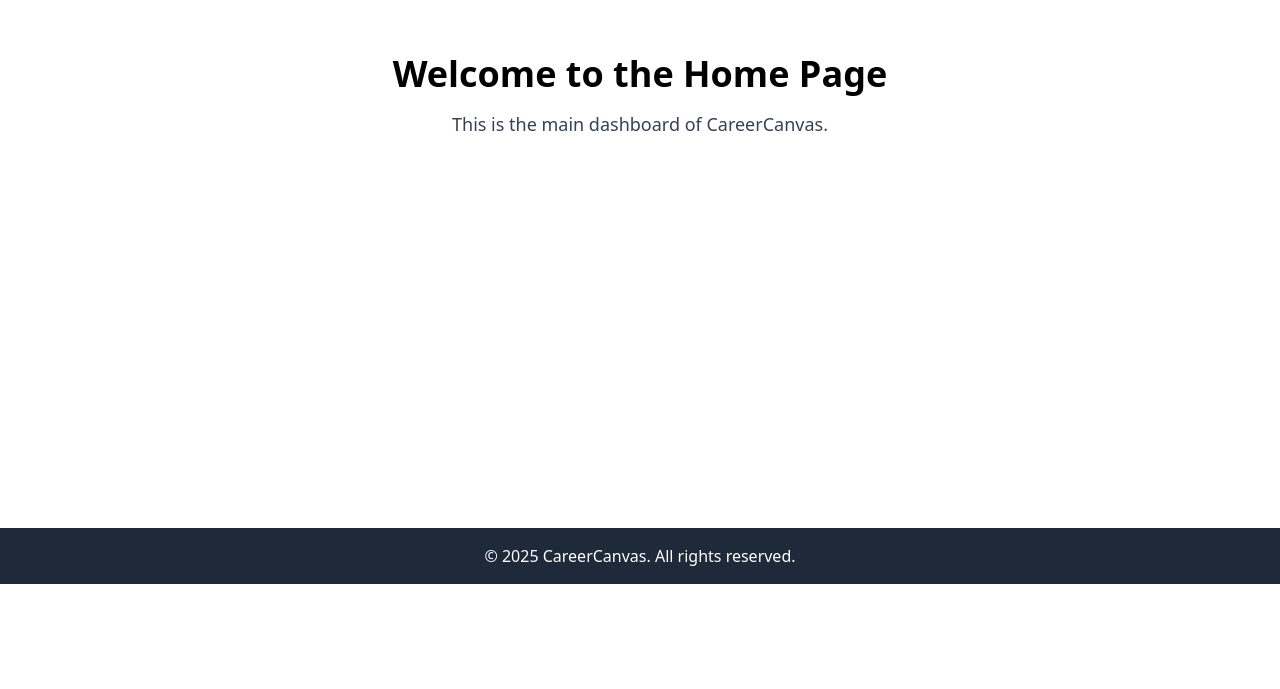
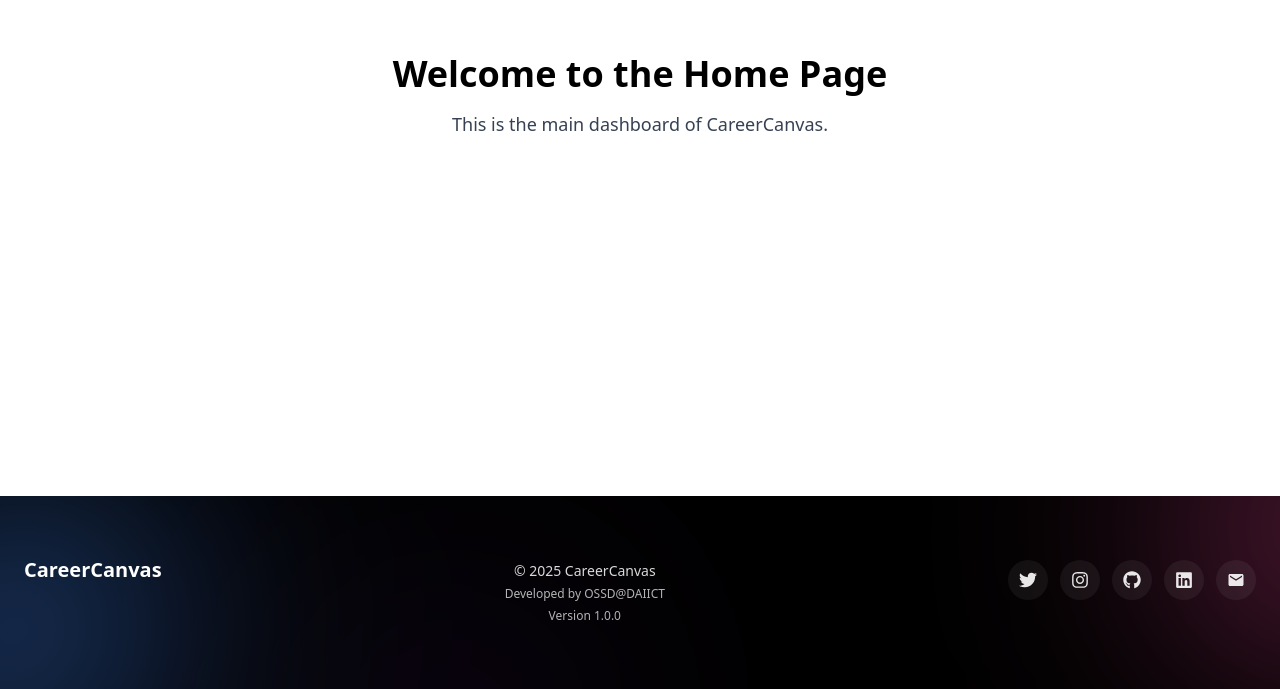
Before and after one commit to ossdaiict/SLoP5.0-Career-Canvas, a React (Vite) app: page /home in a window 1280 px wide. Shown: the part 368-1057 px from the top of the page. Before the commit the page ends 952 px from the top, so only its background shows below. Built offline with nearby package versions, Linux system fonts and the light colour scheme.

Commit message:
Add Footer Component #2

```diff
--- a/package.json
+++ b/package.json
@@ -14,6 +14,7 @@
     "lucide-react": "^0.546.0",
     "react": "^19.1.1",
     "react-dom": "^19.1.1",
+    "react-icons": "^5.5.0",
     "react-router-dom": "^7.9.3"
   },
   "devDependencies": {
--- a/src/components/Footer/Footer.jsx
+++ b/src/components/Footer/Footer.jsx
@@ -1,7 +1,63 @@
-export default function  Footer(){
-    return (
-        <footer className="bg-gray-800 text-white p-4 mt-8">
-            <p className="text-center">&copy; 2025 CareerCanvas. All rights reserved.</p>
-        </footer>
-    );
+import { FaTwitter, FaInstagram, FaGithub, FaLinkedin } from "react-icons/fa";
+import { MdEmail } from "react-icons/md";
+import "../styles/footer.css";
+
+export default function Footer() {
+  return (
+    <footer className="cc-footer" role="contentinfo">
+
+      <div aria-hidden className="pointer-events-none absolute inset-0 overflow-hidden">
+        <div className="cc-footer-blob cc-blob-blue" />
+        <div className="cc-footer-blob cc-blob-red" />
+        <div className="cc-footer-blob cc-blob-deep" />
+        <div className="cc-footer-topline" />
+      </div>
+
+      <div className="cc-container">
+        <div className="cc-row">
+          <div className="flex-shrink-0">
+            <div className="cc-title">CareerCanvas</div>
+          </div>
+
+          <div className="cc-center">
+            <div className="font-medium">© 2025 CareerCanvas</div>
+            <div className="muted">Developed by OSSD@DAIICT</div>
+            <div className="muted">Version 1.0.0</div>
+          </div>
+
+          <div className="cc-social" role="navigation">
+            <IconLink href="https://x.com/gdgdaiict" label="Twitter" extraClass="">
+              <FaTwitter />
+            </IconLink>
+            <IconLink href="https://www.instagram.com/gdg.daiict/" label="Instagram" extraClass="">
+              <FaInstagram />
+            </IconLink>
+            <IconLink href="https://github.com/ossdaiict/SLoP5.0-Career-Canvas" label="GitHub" extraClass="">
+              <FaGithub />
+            </IconLink>
+            <IconLink href="https://www.linkedin.com/company/gdg-on-campus-daiict/" label="LinkedIn" extraClass="">
+              <FaLinkedin />
+            </IconLink>
+            <IconLink href="mailto:dsc@dau.ac.in" label="Email" extraClass="">
+              <MdEmail />
+            </IconLink>
+          </div>
+        </div>
+      </div>
+    </footer>
+  );
 }
+
+function IconLink({ href, label, children, extraClass = "" }) {
+  return (
+    <a
+      href={href}
+      target="_blank"
+      rel="noopener noreferrer"
+      aria-label={label}
+      className={`cc-iconlink ${extraClass}`}
+    >
+      <span className="cc-icon">{children}</span>
+    </a>
+  );
+}
--- a/src/components/Header/Header.jsx
+++ b/src/components/Header/Header.jsx
@@ -15,7 +15,7 @@
   }, []);
 
   return (
-    <header className="bg-blue-600 text-white p-4 relative z-30">
+    <header className="text-white p-4 relative z-30" style={{ backgroundColor: "#0e0e0eff" }}>
         {!isMobile && (
             <nav className="flex items-center text-lg">
                 <Link to="/" className="font-bold text-2xl hover:text-gray-200">
@@ -49,7 +49,7 @@
             </button>
 
             {open && (
-            <div className="absolute left-0 right-0 top-full bg-blue-600 px-4 py-3 shadow-lg">
+            <div className="absolute left-0 right-0 top-full px-4 py-3 shadow-lg" style={{ backgroundColor: "#0e0e0eff" }}>
                 <nav className="flex flex-col gap-2">
                     <Link
                         to="/home"
--- /dev/null
+++ b/src/components/styles/footer.css
@@ -0,0 +1,166 @@
+:root{
+  --cc-footer-bg: #000;
+  --cc-blob-blue: rgba(66,134,244,0.95);
+  --cc-blob-blue-mid: rgba(66,134,244,0.45);
+  --cc-blob-blue-soft: rgba(66,134,244,0.15);
+
+  --cc-blob-red: rgba(236,72,153,0.92);
+  --cc-blob-red-mid: rgba(236,72,153,0.4);
+  --cc-blob-red-soft: rgba(236,72,153,0.12);
+
+  --cc-blob-deep: rgba(88,24,141,0.8);
+  --cc-blob-deep-mid: rgba(88,24,141,0.25);
+}
+
+@keyframes cc-driftA {
+  0% { transform: translate(-30%, -20%) scale(1) rotate(0deg); }
+  50% { transform: translate(10%, 10%) scale(1.05) rotate(6deg); }
+  100% { transform: translate(-30%, -20%) scale(1) rotate(0deg); }
+}
+@keyframes cc-driftB {
+  0% { transform: translate(40%, 10%) scale(1) rotate(0deg); }
+  50% { transform: translate(-5%, -15%) scale(1.06) rotate(-6deg); }
+  100% { transform: translate(40%, 10%) scale(1) rotate(0deg); }
+}
+@keyframes cc-driftC {
+  0% { transform: translate(0%, 50%) scale(1) rotate(0deg); }
+  50% { transform: translate(-10%, 20%) scale(1.02) rotate(4deg); }
+  100% { transform: translate(0%, 50%) scale(1) rotate(0deg); }
+}
+
+@media (prefers-reduced-motion: reduce) {
+  .cc-footer .cc-footer-blob { animation: none !important; }
+}
+
+.cc-footer {
+  position: relative;
+  color: #fff;
+  background: var(--cc-footer-bg);
+  overflow: visible;
+}
+
+.cc-footer .cc-footer-blob {
+  position: absolute;
+  pointer-events: none;
+  width: 520px;
+  height: 520px;
+  border-radius: 50%;
+  filter: blur(100px);
+  opacity: 0.7;
+  mix-blend-mode: screen;
+}
+
+.cc-footer .cc-blob-blue {
+  background: radial-gradient(circle at 30% 30%,
+    var(--cc-blob-blue) 0%,
+    var(--cc-blob-blue-mid) 20%,
+    var(--cc-blob-blue-soft) 40%,
+    transparent 60%);
+  left: -12%;
+  top: -18%;
+  transform: translate(-30%, -20%);
+  animation: cc-driftA 18s ease-in-out infinite;
+}
+.cc-footer .cc-blob-red {
+  background: radial-gradient(circle at 70% 70%,
+    var(--cc-blob-red) 0%,
+    var(--cc-blob-red-mid) 18%,
+    var(--cc-blob-red-soft) 38%,
+    transparent 60%);
+  right: -10%;
+  bottom: -12%;
+  transform: translate(40%, 10%);
+  animation: cc-driftB 22s ease-in-out infinite;
+}
+.cc-footer .cc-blob-deep {
+  background: radial-gradient(circle at 50% 55%,
+    var(--cc-blob-deep) 0%,
+    var(--cc-blob-deep-mid) 25%,
+    transparent 55%);
+  left: 20%;
+  bottom: -30%;
+  width: 420px;
+  height: 420px;
+  filter: blur(120px);
+  opacity: 0.55;
+  transform: translate(0%, 50%);
+  animation: cc-driftC 28s ease-in-out infinite;
+}
+
+.cc-footer .cc-footer-topline {
+  position: absolute;
+  left: 0;
+  right: 0;
+  top: 8px;
+  height: 1px;
+  opacity: 0.06;
+  background: linear-gradient(90deg, rgba(255,255,255,0.05), rgba(255,255,255,0));
+  pointer-events: none;
+}
+
+.cc-footer .cc-container {
+  position: relative;
+  max-width: 96rem;
+  margin: 0 auto;
+  padding: 4rem 1.5rem;
+}
+
+.cc-footer .cc-row {
+  display: flex;
+  flex-direction: column;
+  gap: 1.5rem;
+  align-items: center;
+  justify-content: space-between;
+}
+@media (min-width: 768px) {
+  .cc-footer .cc-row {
+    flex-direction: row;
+    align-items: flex-start;
+  }
+}
+
+.cc-footer .cc-title {
+  color: #fff;
+  font-size: 1.25rem;
+  font-weight: 600;
+  line-height: 1;
+}
+
+.cc-footer .cc-center {
+  text-align: center;
+  color: rgba(255,255,255,0.85);
+  font-size: 0.875rem;
+}
+.cc-footer .cc-center .muted {
+  color: rgba(255,255,255,0.70);
+  font-size: 0.75rem;
+  margin-top: .25rem;
+}
+
+.cc-footer .cc-social {
+  display: flex;
+  gap: .75rem;
+  align-items: center;
+}
+
+.cc-footer .cc-iconlink {
+  display: inline-flex;
+  align-items: center;
+  justify-content: center;
+  width: 2.5rem;
+  height: 2.5rem;
+  border-radius: 9999px;
+  background: rgba(255,255,255,0.06);
+  transition: background-color .18s ease, color .18s ease, transform .12s ease;
+  color: rgba(255,255,255,0.90);
+  text-decoration: none;
+}
+.cc-footer .cc-iconlink:hover {
+  background: rgba(255,255,255,0.08);
+  transform: translateY(-2px);
+}
+
+.cc-footer .cc-iconlink > .cc-icon {
+  font-size: 1.125rem;
+  line-height: 1;
+}
```
Also changed, not shown: 1 other file (tests, documents, lock files or other folders).
